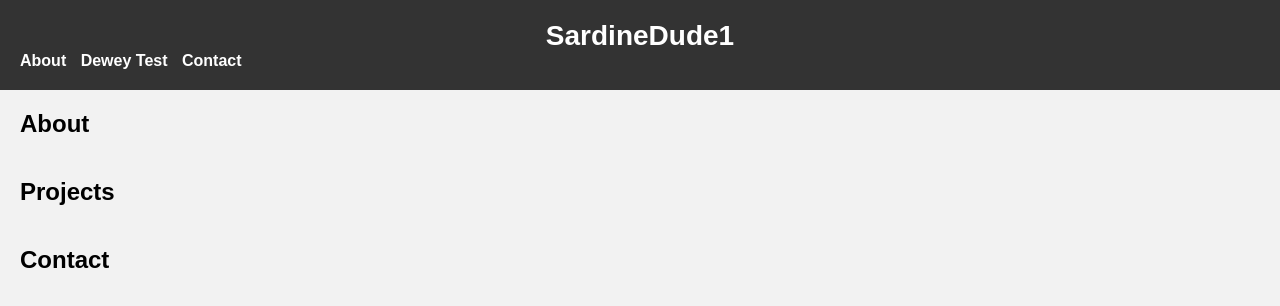
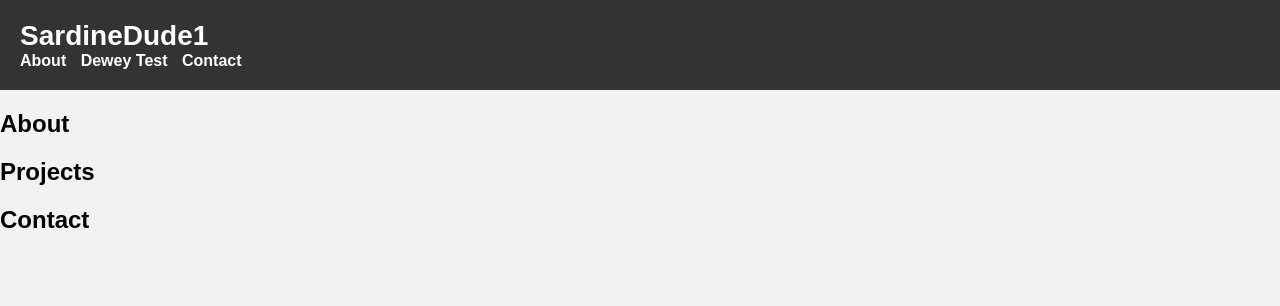
Before and after one commit to SardineDude1/sardinedude1.github.io, a plain HTML site: page index.html in a window 1280 px wide. Drawn offline with Linux system fonts and the light colour scheme.

Commit message:
Update style.css

```diff
--- a/style.css
+++ b/style.css
@@ -31,23 +31,6 @@ nav ul li a {
   color: #fff;
   text-decoration: none;
   font-weight: bold;
-}
-
-main {
-  padding: 20px;
-}
-
-section {
-  margin-bottom: 40px;
-}
-
-section h2 {
-  margin: 0;
-  font-size: 24px;
-}
-
-h1 {
-  text-align: center;
 }
 
 #game-container {
@@ -86,9 +69,9 @@ h1 {
   display: flex;
   justify-content: center;
   align-items: center;
-  cursor: move;
+  cursor: grab;
 }
 
-.draggable {
-  cursor: move;
+.highlight {
+  background-color: lightgreen;
 }
```
